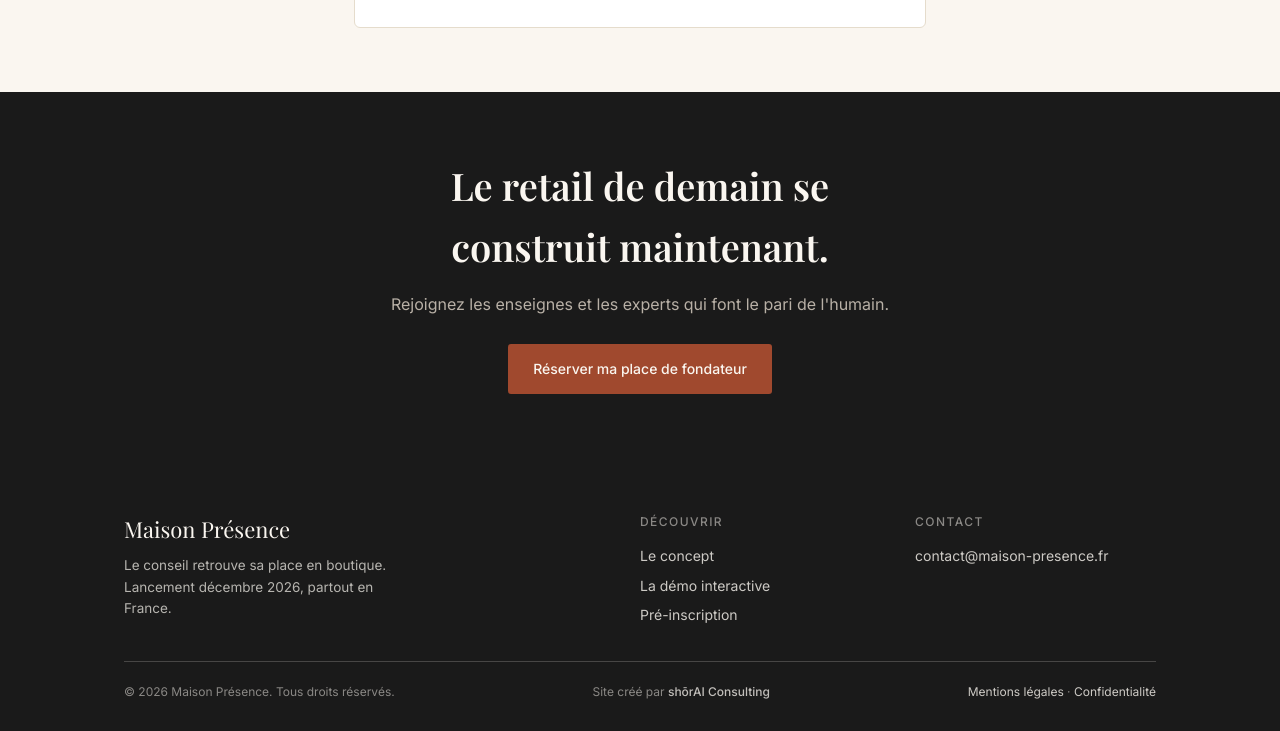
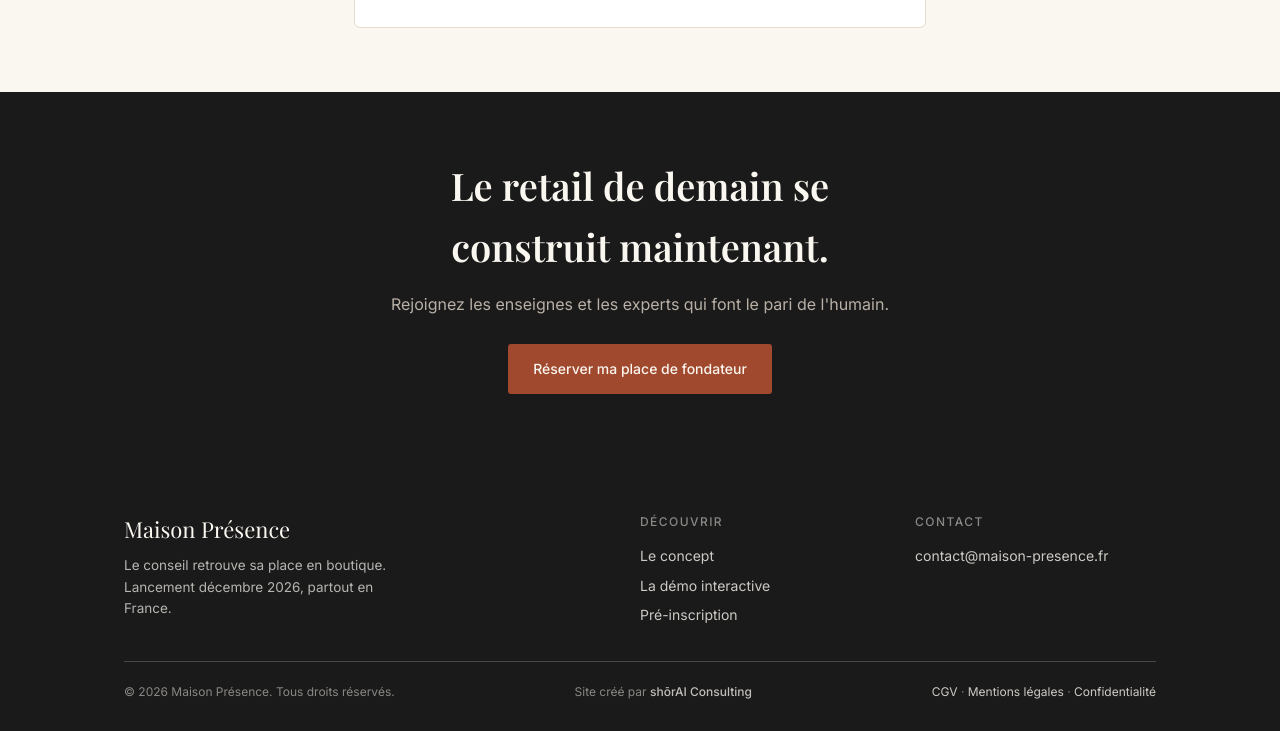
Before and after one commit to Willaly/LBC, a plain HTML site: page index.html in a window 1280 px wide. Shown: the part 6440-7171 px from the top of the page. Drawn offline with nearby package versions, Linux system fonts and the light colour scheme; a web font is replaced by a local one.

Commit message:
Add files via upload

```diff
--- a/index.html
+++ b/index.html
@@ -555,7 +555,7 @@
     <div class="small">
       <span>© 2026 Maison Présence. Tous droits réservés.</span>
       <span>Site créé par <strong style="color:rgba(250,246,240,.75);font-weight:500">shōrAI&nbsp;Consulting</strong></span>
-      <span><a href="#">Mentions légales</a> · <a href="#">Confidentialité</a></span>
+      <span><a href="cgv.html">CGV</a> · <a href="#">Mentions légales</a> · <a href="#">Confidentialité</a></span>
     </div>
   </div>
 </footer>
```
